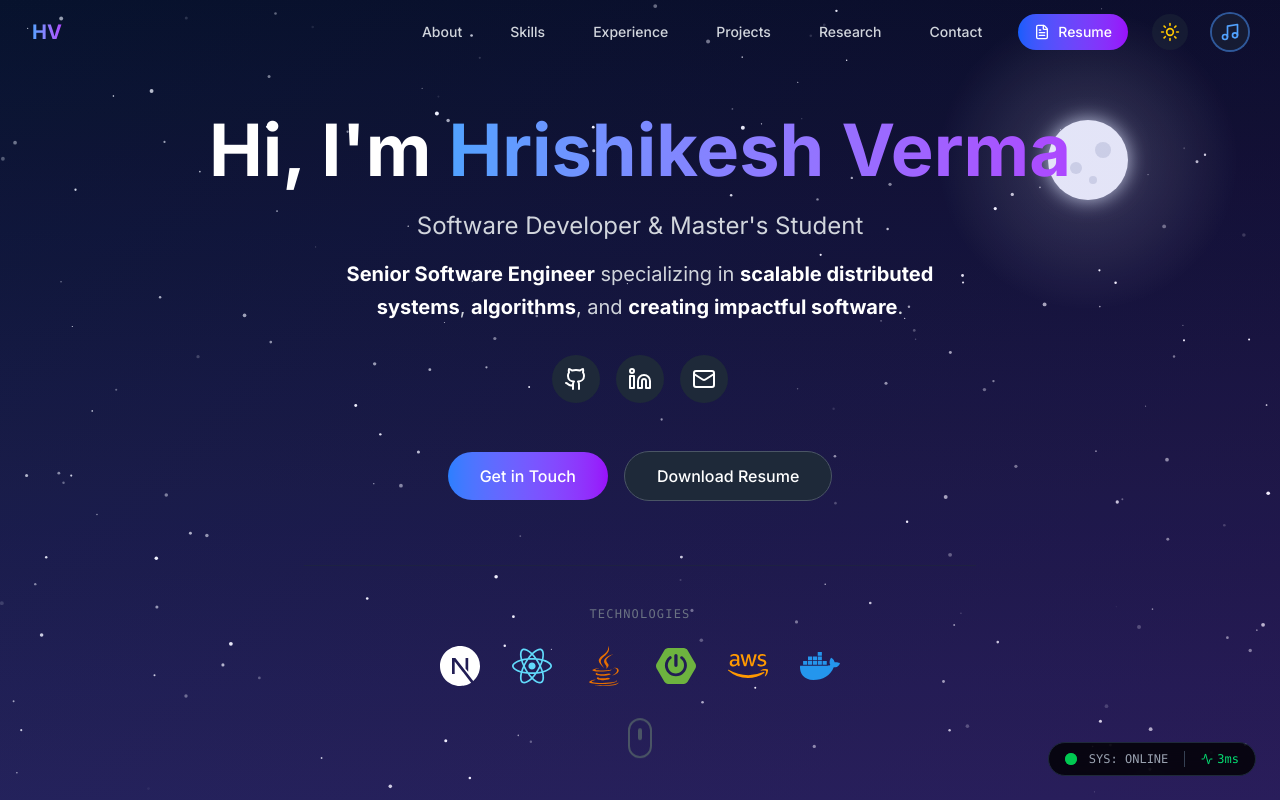
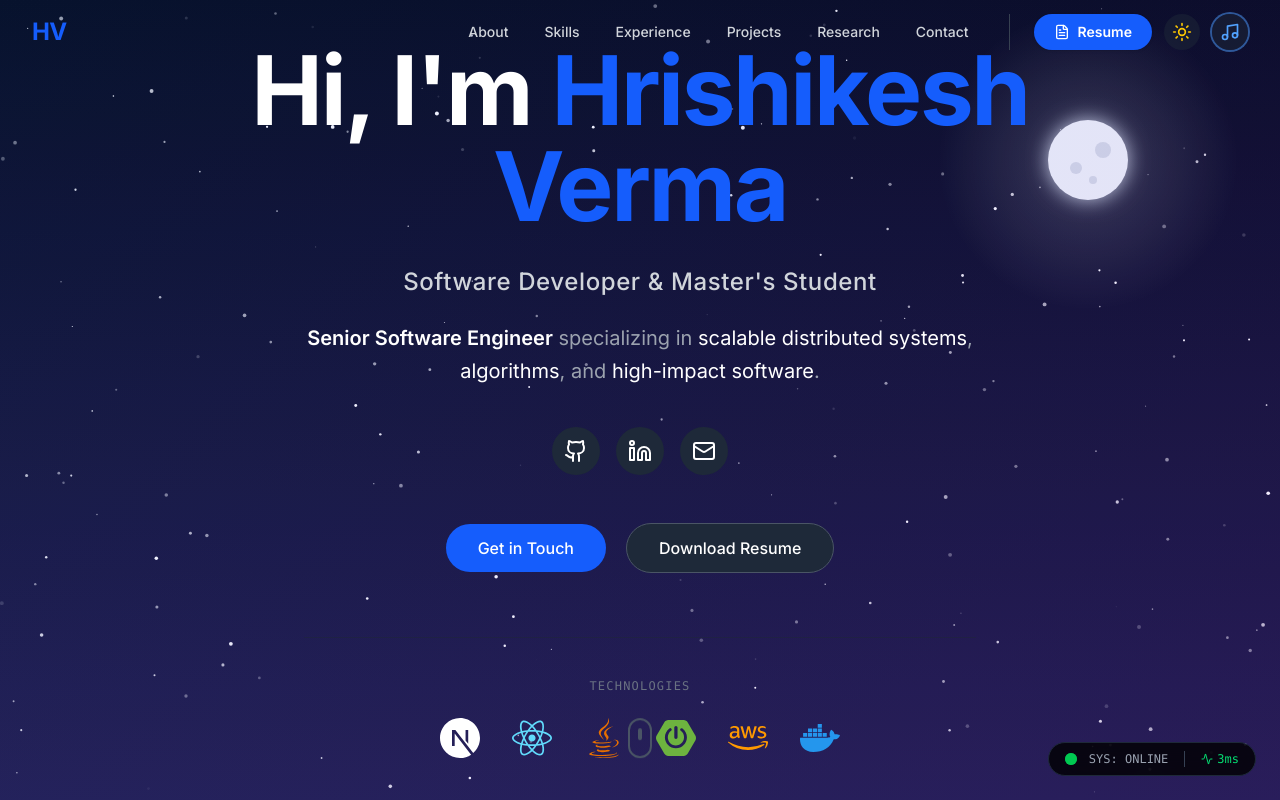
Before and after one commit to hrishi-verma/portfolio, a Next.js app: page / in a window 1280 px wide. Shown: the top 800 px of the page. Built offline with nearby package versions, Linux system fonts and the light colour scheme.

Commit message:
Color Change

```diff
--- a/components/Contact.tsx
+++ b/components/Contact.tsx
@@ -152,7 +152,7 @@ export default function Contact() {
                 ? 'bg-green-600 text-white cursor-default'
                 : status === 'error'
                   ? 'bg-red-600 text-white'
-                  : 'bg-gradient-to-r from-blue-500 to-purple-600 text-white hover:shadow-lg hover:shadow-purple-500/50 hover:scale-105'
+                  : 'bg-blue-600 text-white hover:bg-blue-700 hover:shadow-lg hover:shadow-blue-500/20 hover:scale-105'
                 }`}
             >
               {status === 'submitting' ? (
--- a/components/Hero.tsx
+++ b/components/Hero.tsx
@@ -20,24 +20,29 @@ export default function Hero() {
   return (
     <section className="min-h-screen flex items-center justify-center px-4 relative overflow-hidden">
       <div className={`max-w-4xl mx-auto text-center relative z-10 transition-all duration-1000 ${mounted ? 'opacity-100 translate-y-0' : 'opacity-0 translate-y-10'}`}>
-        <h1 className="text-5xl md:text-7xl font-bold text-white mb-6">
+        <h1 className="text-5xl md:text-7xl lg:text-8xl font-bold text-[var(--text-primary)] mb-8 tracking-tight">
           Hi, I&apos;m{' '}
+          <span className="block mt-2 md:inline md:mt-0">
             <a
               href="https://linkedin.com/in/hrishikesh-verma"
               target="_blank"
               rel="noopener noreferrer"
-            className="bg-gradient-to-r from-blue-400 to-purple-500 bg-clip-text text-transparent hover:from-blue-300 hover:to-purple-400 transition-all cursor-pointer"
+              className="text-blue-600 hover:text-white hover:underline decoration-white decoration-2 underline-offset-4 transition-all cursor-pointer"
             >
               Hrishikesh Verma
             </a>
+          </span>
         </h1>
 
-        <p className="text-xl md:text-2xl text-gray-300 mb-4">
+        <p className="text-xl md:text-2xl text-[var(--text-secondary)] mb-6 font-medium tracking-wide">
           Software Developer &amp; Master&apos;s Student
         </p>
 
-        <p className="text-lg md:text-xl text-gray-300 mb-8 max-w-2xl mx-auto leading-relaxed">
-          <span className="font-bold text-white">Senior Software Engineer</span> specializing in <span className="font-bold text-white">scalable distributed systems</span>, <span className="font-bold text-white">algorithms</span>, and <span className="font-bold text-white">creating impactful software</span>.
+        <p className="text-lg md:text-xl text-[var(--text-muted)] mb-10 max-w-2xl mx-auto leading-relaxed">
+          <span className="font-semibold text-[var(--text-primary)]">Senior Software Engineer</span> specializing in{' '}
+          <span className="text-[var(--text-primary)]">scalable distributed systems</span>,{' '}
+          <span className="text-[var(--text-primary)]">algorithms</span>, and{' '}
+          <span className="text-[var(--text-primary)]">high-impact software</span>.
         </p>
 
         <div className="flex gap-4 justify-center mb-12">
@@ -65,10 +70,10 @@ export default function Hero() {
           </a>
         </div>
 
-        <div className="flex flex-col sm:flex-row gap-4 items-center justify-center">
+        <div className="flex flex-col sm:flex-row gap-5 items-center justify-center">
           <a
             href="#contact"
-            className="inline-block px-8 py-3 bg-gradient-to-r from-blue-500 to-purple-600 text-white rounded-full font-medium hover:shadow-lg hover:shadow-purple-500/50 transition-all hover:scale-105"
+            className="inline-block px-8 py-3 bg-blue-600 text-white rounded-full font-medium hover:bg-blue-700 hover:shadow-lg hover:shadow-blue-500/20 transition-all hover:scale-105"
           >
             Get in Touch
           </a>
--- a/components/Navbar.tsx
+++ b/components/Navbar.tsx
@@ -43,28 +43,34 @@ export default function Navbar() {
                 <div className="flex items-center justify-between h-16">
                     {/* Logo */}
                     <div className="flex-shrink-0">
-                        <Link href="/" className="text-xl font-bold bg-gradient-to-r from-blue-400 to-purple-500 bg-clip-text text-transparent hover:opacity-80 transition-opacity">
+                        <Link
+                            href="/"
+                            className="text-2xl font-bold tracking-tight text-blue-600 hover:opacity-80 transition-opacity"
+                        >
                             HV
                         </Link>
                     </div>
 
                     {/* Desktop Menu */}
-                    <div className="hidden md:block">
-                        <div className="ml-10 flex items-center space-x-6">
+                    <div className="hidden md:flex items-center space-x-1">
+                        <div className="flex items-center space-x-1 mr-6">
                             {navLinks.map((link) => (
-                                <a
+                                <Link
                                     key={link.name}
                                     href={link.href}
-                                    className="text-gray-300 hover:text-white px-3 py-2 rounded-md text-sm font-medium transition-colors hover:bg-gray-800/50"
+                                    className="relative group px-4 py-2 text-sm font-medium text-[var(--text-secondary)] hover:text-[var(--text-primary)] transition-colors rounded-full hover:bg-[var(--bg-card)]"
                                 >
                                     {link.name}
-                                </a>
+                                </Link>
                             ))}
+                        </div>
+
+                        <div className="flex items-center space-x-3 pl-6 border-l border-[var(--border-color)]">
                             <a
                                 href="/resume.pdf"
                                 target="_blank"
                                 rel="noopener noreferrer"
-                                className="flex items-center gap-2 px-4 py-2 bg-gradient-to-r from-blue-600 to-purple-600 text-white rounded-full text-sm font-medium hover:shadow-lg hover:shadow-purple-500/20 transition-all hover:scale-105"
+                                className="flex items-center gap-2 px-5 py-2 bg-blue-600 text-white rounded-full text-sm font-semibold hover:bg-blue-700 transition-all transform hover:scale-[1.02] active:scale-95 shadow-sm"
                             >
                                 <FileText className="w-4 h-4" />
                                 Resume
```
Lines whose indentation alone changed are shown as unchanged.
